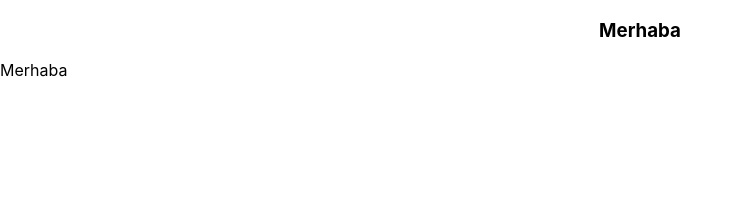
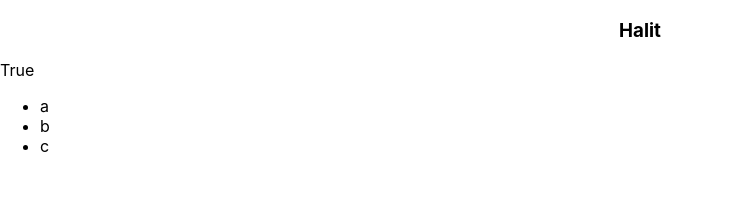
Before and after one commit to halit-kalayci-instruction/yesim.narch, a React (Create React App) app in the folder react-demo/: page / in a window 1280 px wide. Shown: the top 206 px of the page, without its empty margins (0-742 px from the left). Built offline with nearby package versions, Linux system fonts and the light colour scheme.

Commit message:
js in jsx

```diff
--- a/react-demo/src/App.js
+++ b/react-demo/src/App.js
@@ -4,15 +4,28 @@ import './App.css';
 
 // JSX => Tüm jsx yapısı tek bir parent'in altında olmalıdır.
 // React.Fragment => <> </>
+
+// {} => içerisinde JS kodu yazılacak
+// arrow function syntax
 function App() {
+  let name = "Halit";
+  let show = true;
+  let list = ["a", "b", "c"]
+
   return (
     <>
       <div className="App">
-        <h3>Merhaba</h3>
+        <h3>{name}</h3>
       </div>
-      <div>
-        Merhaba
-      </div>
+      {show ? <div>True</div> : <div>False</div>}
+
+      <ul>
+        {/* {list.map(element => <li>{element}</li>)} */}
+        {list.map(element => {
+          return <li>{element}</li>
+        }
+        )}
+      </ul>
     </>
   );
 }
```
